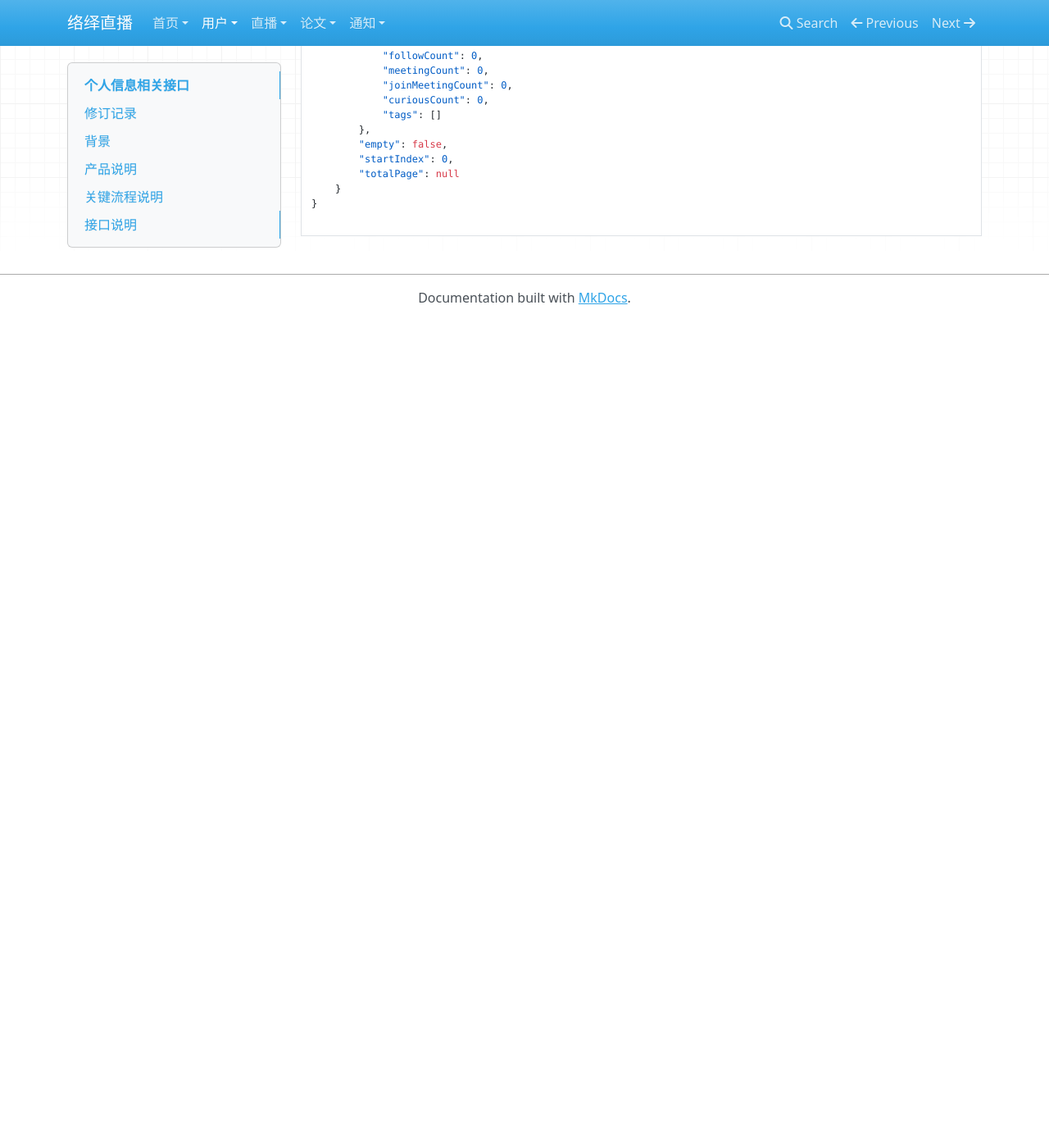
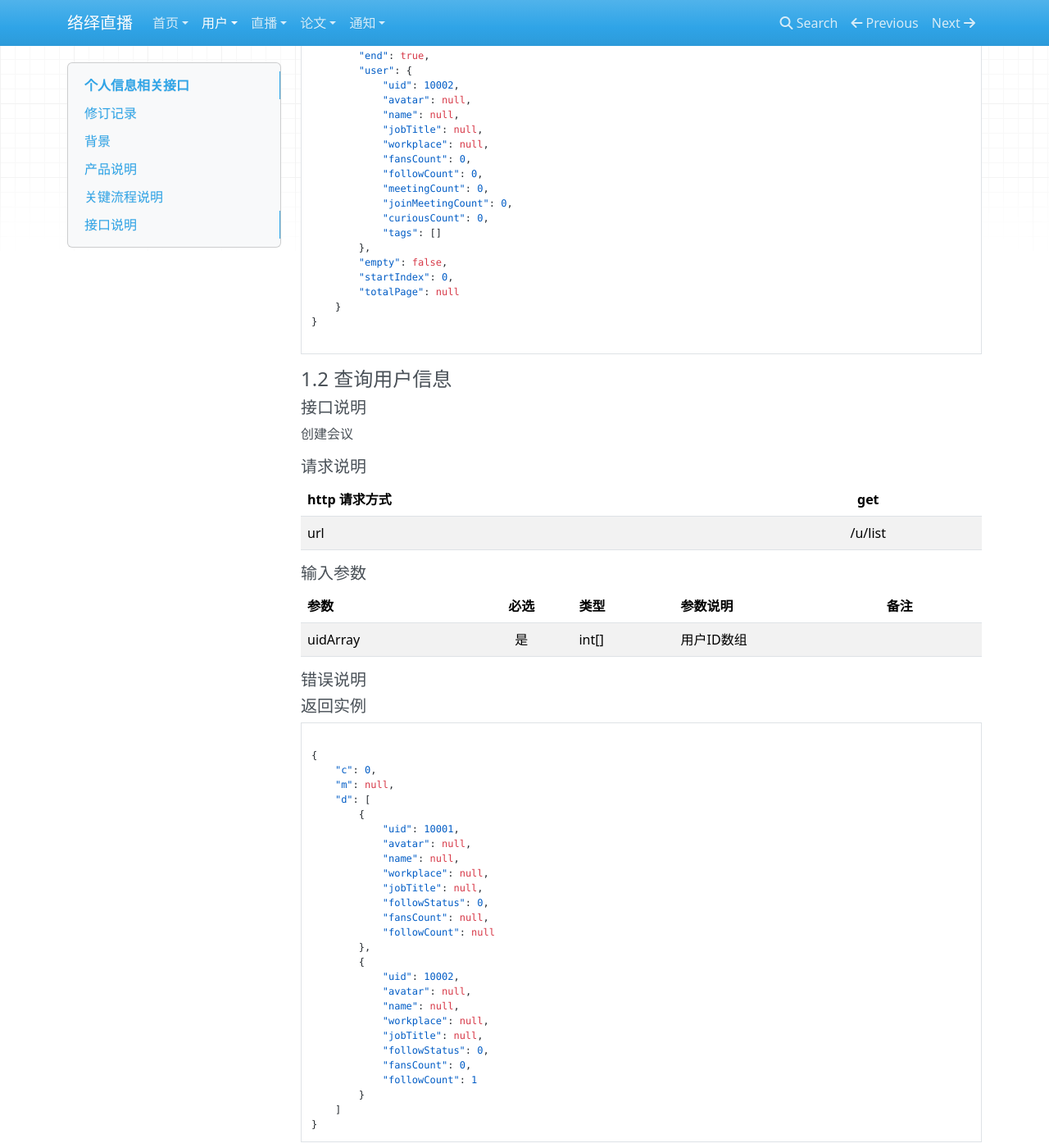
Before and after one commit to G-little/luoyi-wiki, an MkDocs documentation site: the page built from docs/luoyi/user.md, in a window 1280 px wide and 1400 px high, scrolled down 2517 px. Shown: the whole window at 82% size. Built offline with MkDocs 1.6.1, drawn with Linux system fonts in a browser that asks for light colours; nearby versions of some CDN libraries; before the commit the page ends 2908 px from its top, so only the background shows below that; some of the changed text lies outside the part shown.

Commit message:
add file

````diff
--- a/docs/luoyi/user.md
+++ b/docs/luoyi/user.md
@@ -129,3 +129,61 @@
 }
 
 ```
+
+
+
+#### 1.2 查询用户信息
+
+##### 接口说明
+
+创建会议
+
+##### 请求说明
+
+| http 请求方式          |get             |
+|:------------- |:---------------:|
+| url      |/u/list |
+
+#####  输入参数
+
+| 参数          |必选             | 类型       | 参数说明        | 备注          |
+|:-------------|:---------------:|:-------------|:-------------|:-------------|
+| uidArray      | 是| int[]  |  用户ID数组 |    |
+
+
+#####  错误说明
+
+
+
+
+
+#####  返回实例
+```json
+
+{
+    "c": 0,
+    "m": null,
+    "d": [
+        {
+            "uid": 10001,
+            "avatar": null,
+            "name": null,
+            "workplace": null,
+            "jobTitle": null,
+            "followStatus": 0,
+            "fansCount": null,
+            "followCount": null
+        },
+        {
+            "uid": 10002,
+            "avatar": null,
+            "name": null,
+            "workplace": null,
+            "jobTitle": null,
+            "followStatus": 0,
+            "fansCount": 0,
+            "followCount": 1
+        }
+    ]
+}
+```
````
Also changed, not shown: site/luoyi/meeting/index.html, site/search/search_index.json, 1 other file.
